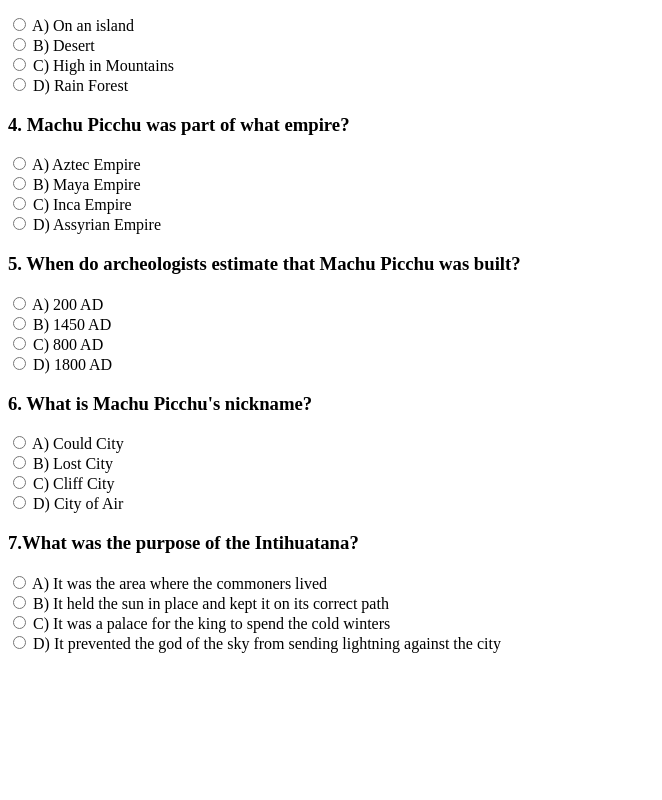
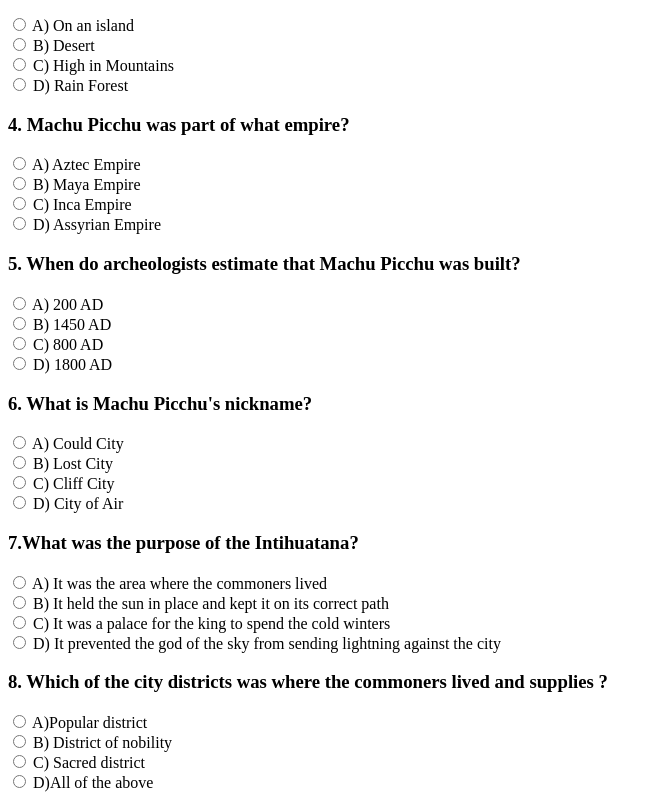
Before and after one commit to Vaishnavi-Lalge/ICP-8.0-Grp2-Project3-Health-Website, a plain HTML site: page Pages/machu-picchu-quiz.html in a window 1280 px wide. Shown: the part 1054-1854 px from the top of the page, without its empty margins (0-662 px from the left). Before the commit the page ends 1715 px from the top, so only its background shows below. Drawn offline with Linux system fonts and the light colour scheme; files whose address does not match are found by name.

Commit message:
question no 8  added

```diff
--- a/Pages/machu-picchu-quiz.html
+++ b/Pages/machu-picchu-quiz.html
@@ -73,5 +73,12 @@
                 <label><input type="radio" name="q7" value="C"> C) It was a palace for the king to spend the cold winters</label><br>
                 <label><input type="radio" name="q7" value="D"> D) It prevented the god of the sky from sending lightning against the city</label>
             </div>
+            <div class="question">
+                <h3>8. Which of the city districts was where the commoners lived and supplies ?</h3>
+                <label><input type="radio" name="q8" value="A"> A)Popular district </label><br>
+                <label><input type="radio" name="q8" value="B"> B) District of nobility</label><br>
+                <label><input type="radio" name="q8" value="C"> C) Sacred district</label><br>
+                <label><input type="radio" name="q8" value="D"> D)All of the above </label>
+            </div>
 </body>
 </html>
```
